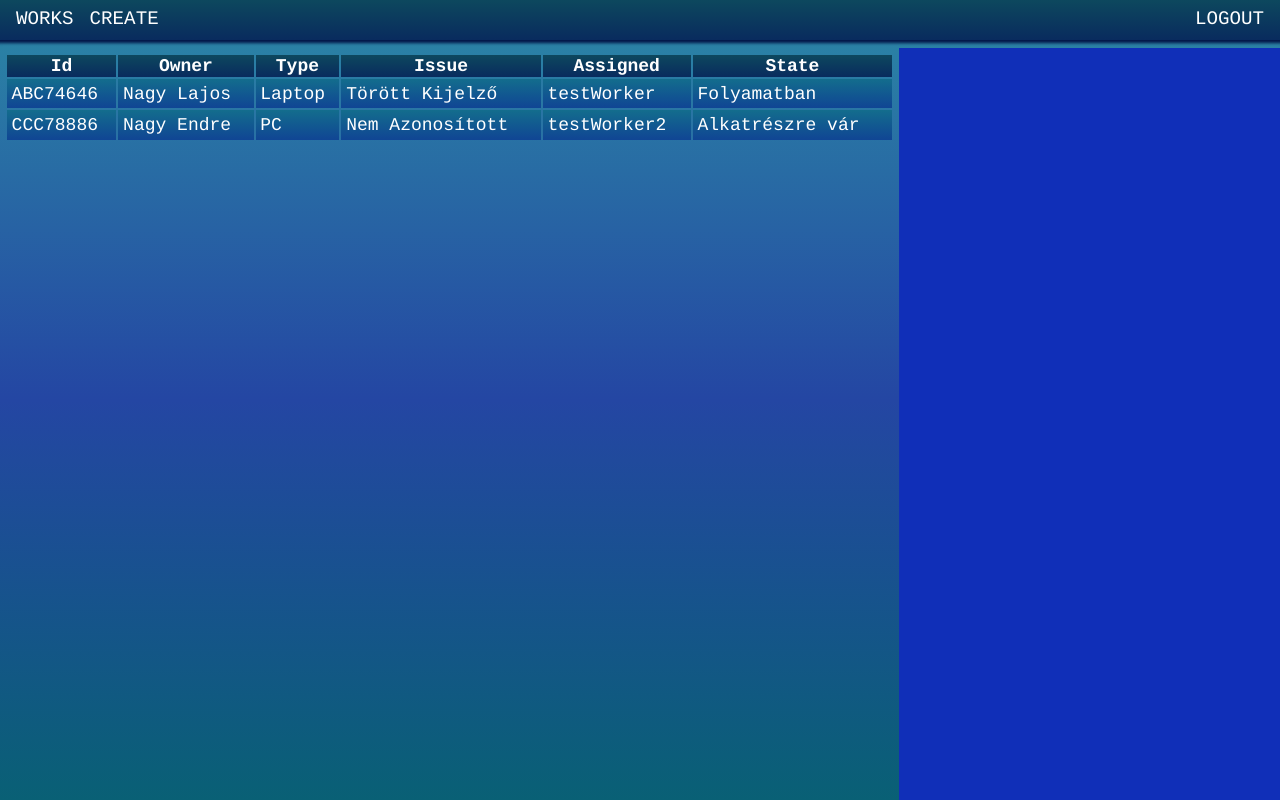
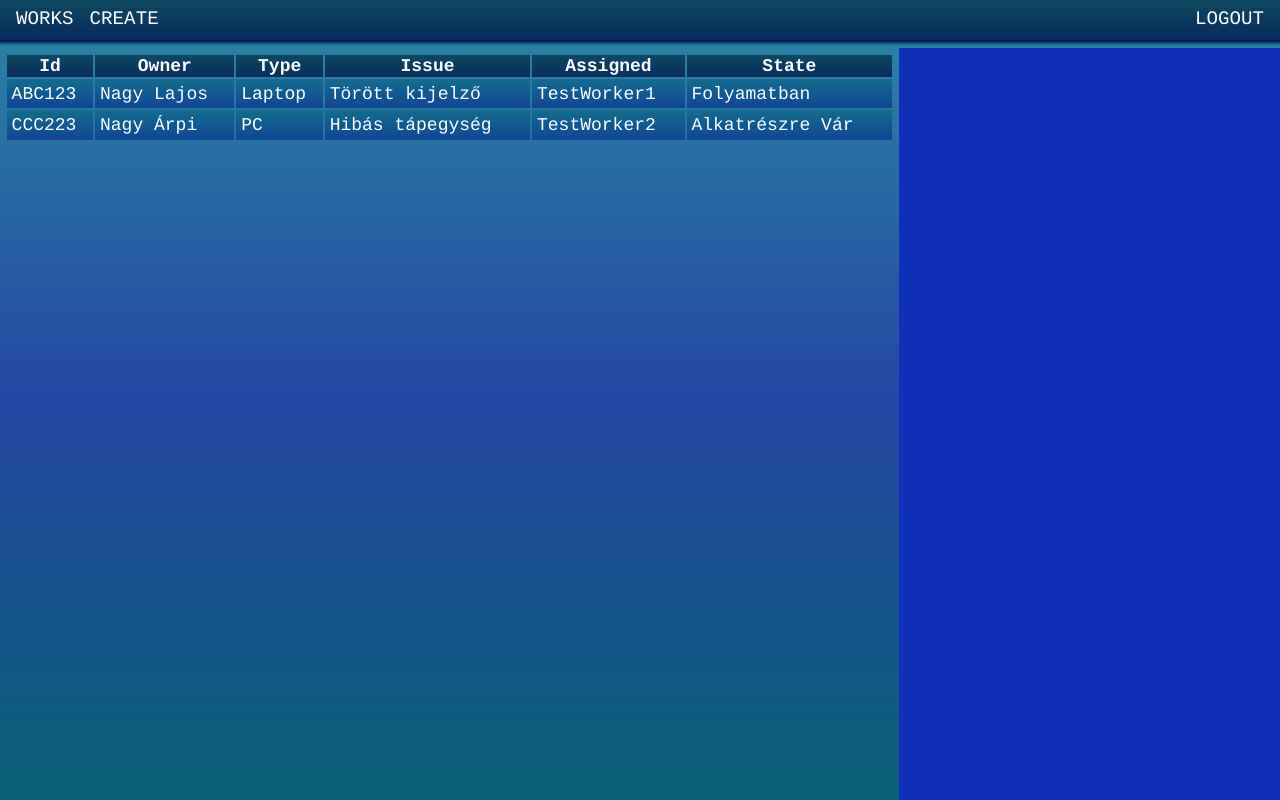
Before and after one commit to Gombi007/Service-Desk, an Angular app in the folder Frontend/: page /show-tickets in a window 1280 px wide. Built offline with nearby package versions, Linux system fonts and the light colour scheme; sample sign-in values are in the browser's storage.

Commit message:
ticket model was created

```diff
--- a/Frontend/src/app/tickets/show-tickets/show-tickets.component.html
+++ b/Frontend/src/app/tickets/show-tickets/show-tickets.component.html
@@ -11,22 +11,14 @@
                     <th>State</th>
                 </tr>
             </thead>
-            <tbody>
-                <tr class="detail-row" (click)="showWorkDetails('test1')">
-                    <td>ABC74646</td>
-                    <td>Nagy Lajos</td>
-                    <td>Laptop</td>
-                    <td>Törött Kijelző</td>
-                    <td>testWorker</td>
-                    <td>Folyamatban</td>
-                </tr>
-                <tr class="detail-row" (click)="showWorkDetails('test2')">
-                    <td>CCC78886</td>
-                    <td>Nagy Endre</td>
-                    <td>PC</td>
-                    <td>Nem Azonosított</td>
-                    <td>testWorker2</td>
-                    <td>Alkatrészre vár</td>
+            <tbody *ngFor="let ticket of tickets">
+                <tr class="detail-row" (click)="showWorkDetails(ticket.id)">
+                    <td>{{ticket.id}}</td>
+                    <td>{{ticket.owner}}</td>
+                    <td>{{ticket.type}}</td>
+                    <td>{{ticket.issue}}</td>
+                    <td>{{ticket.assigned}}</td>
+                    <td>{{ticket.state}}</td>
                 </tr>
             </tbody>
         </table>
--- a/Frontend/src/app/tickets/show-tickets/show-tickets.component.ts
+++ b/Frontend/src/app/tickets/show-tickets/show-tickets.component.ts
@@ -1,4 +1,5 @@
 import { Component, EventEmitter, Output } from '@angular/core';
+import { Ticket } from 'src/app/_models/ticket.model';
 
 @Component({
   selector: 'app-show-tickets',
@@ -6,7 +7,11 @@ import { Component, EventEmitter, Output } from '@angular/core';
   styleUrls: ['./show-tickets.component.scss']
 })
 export class ShowTicketsComponent {
-  @Output() testOut: string = ''
+  testOut: string = ''
+  tickets: Ticket[] = [
+    { id: 'ABC123', owner: 'Nagy Lajos', type: 'Laptop', issue: 'Törött kijelző', assigned: 'TestWorker1', state: 'Folyamatban' },
+    { id: 'CCC223', owner: 'Nagy Árpi', type: 'PC', issue: 'Hibás tápegység', assigned: 'TestWorker2', state: 'Alkatrészre Vár' },
+  ]
 
   showWorkDetails(data: string) {
     this.testOut = data;
```
Also changed, not shown: Frontend/src/app/_models/ticket.model.ts (added, +8 -0 lines).
